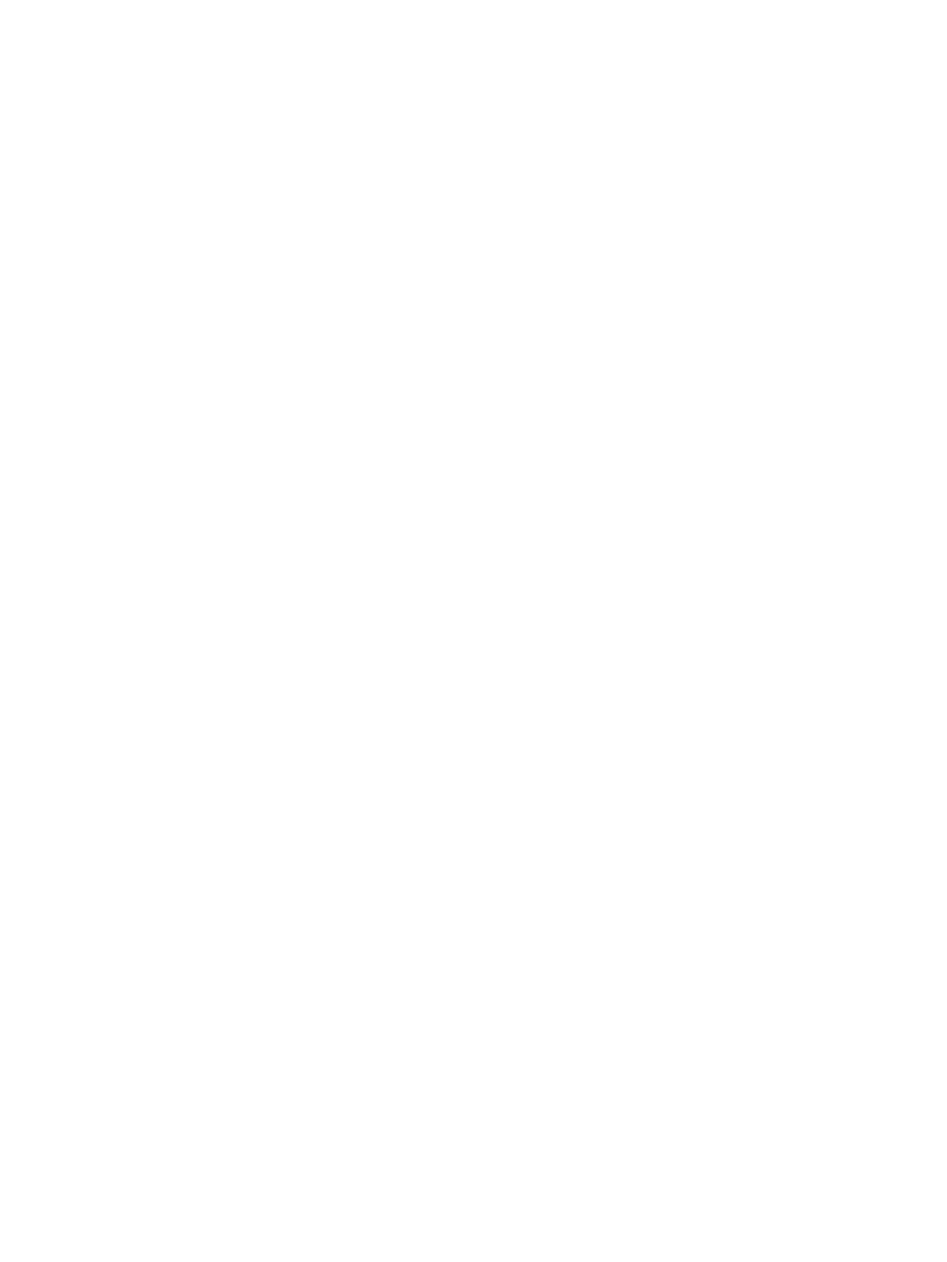
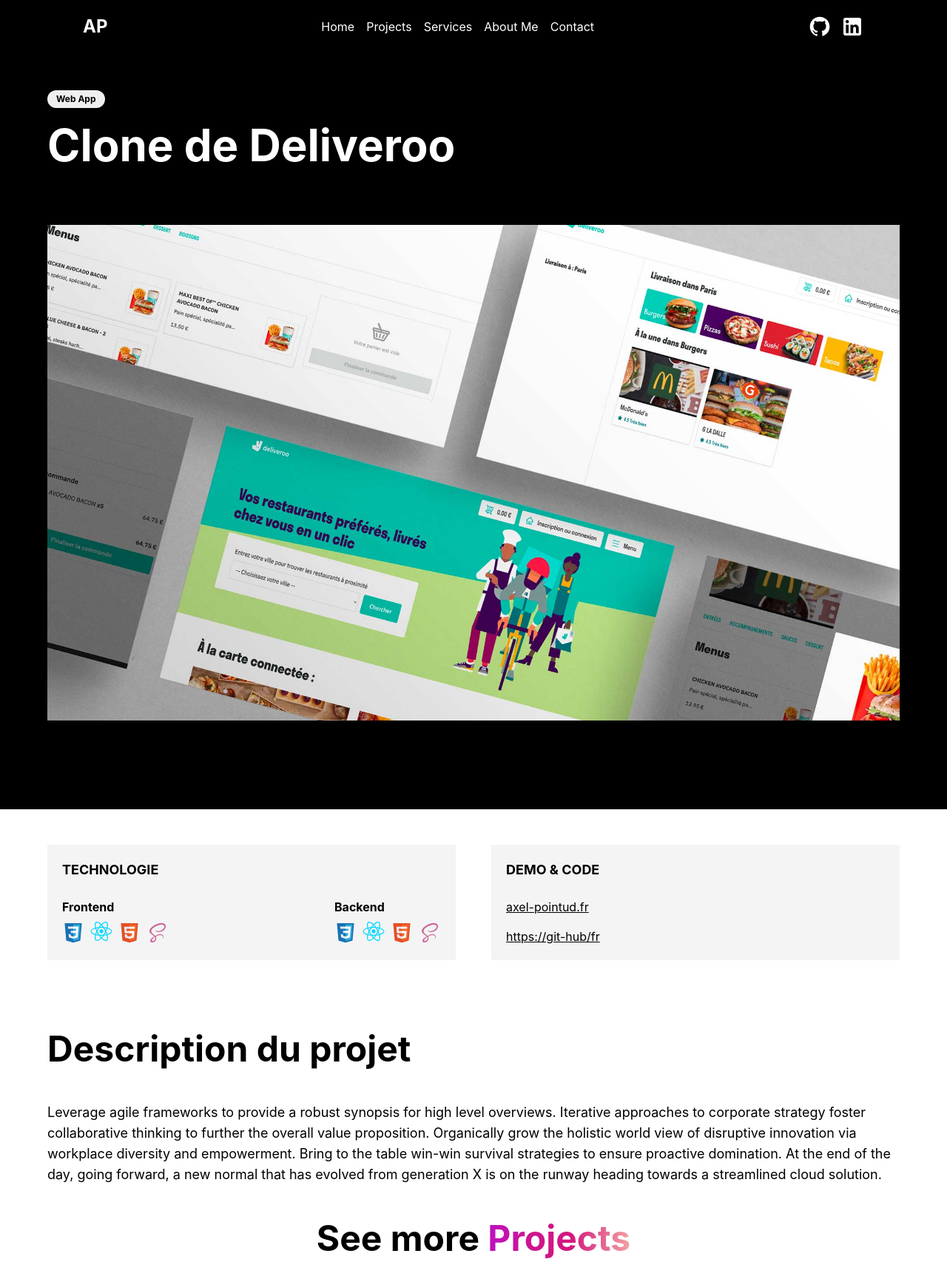
Before and after one commit to axel-po/my-portfolio-gatsby, a Gatsby site: page /page in a window 1280 px wide. Before the commit this address had no page. Shown: the top 1706 px of the page at 74% size. Before the commit the page ends 800 px from the top, so only its background shows below. Built offline with nearby package versions, Linux system fonts and the light colour scheme; Gatsby itself is replaced by a stand-in of ours.

Commit message:
style: add style of page detail project

```diff
--- a/src/components/Footer/Footer.js
+++ b/src/components/Footer/Footer.js
@@ -9,7 +9,7 @@
           <a
             className='flex items-center gap-4 text-base font-bold text-white md:text-2xl'
             href='mailto:contact@axel-pointud.fr'>
-            <img src='icons/icon-email.svg' alt='' />
+            <img src='/icons/icon-email.svg' alt='' />
             <p>contact@axel-pointud.fr</p>
           </a>
         </div>
--- a/src/components/Header/Header.js
+++ b/src/components/Header/Header.js
@@ -22,7 +22,7 @@
   }, []);
 
   return (
-    <header className='mt-[0px] flex h-screen flex-col items-center justify-center bg-black text-white '>
+    <header className='flex h-screen flex-col items-center justify-center bg-black text-white '>
       <div className='mx-auto w-[90%]'>
         <h1
           ref={titleRef}
--- a/src/components/Layout/Layout.js
+++ b/src/components/Layout/Layout.js
@@ -1,40 +1,12 @@
 import React from "react";
 import Nav from "../Nav/Nav";
 import Footer from "../Footer/Footer";
-import { Helmet } from "react-helmet";
+import MetaData from "../MetaData/MetaData";
+
 export default function Layout({ children }) {
   return (
     <>
-      <Helmet>
-        <meta httpEquiv='X-UA-Compatible' content='IE=edge' />
-        <meta name='viewport' content='width=device-width, initial-scale=1.0' />
-        <title>Axel Pointud - Développeur web</title>
-        <meta name='title' content='Axel Pointud - Développeur web' />
-        <meta
-          name='description'
-          content="Bonjour, je m'appelle Axel Pointud et je suis un développeur web spécialisé en React JS. Bienvenue sur mon portfolio."
-        />
-        <meta property='og:type' content='website' />
-        <meta property='og:url' content='https://www.axel-pointud.fr/' />
-        <meta property='og:title' content='Axel Pointud - Développeur web' />
-        <meta
-          property='og:description'
-          content="Bonjour, je m'appelle Axel Pointud et je suis un développeur web spécialisé en React JS. Bienvenue sur mon portfolio."
-        />
-        <meta property='og:image' content='' />
-        <meta property='twitter:card' content='summary_large_image' />
-        <meta property='twitter:url' content='https://www.axel-pointud.fr/' />
-        <meta
-          property='twitter:title'
-          content='Axel Pointud - Développeur web'
-        />
-        <meta
-          property='twitter:description'
-          content="Bonjour, je m'appelle Axel Pointud et je suis un développeur web spécialisé en React JS. Bienvenue sur mon portfolio."
-        />
-        <meta property='twitter:image' content=''></meta>
-        <title>Axel Pointud - Développeur web</title>
-      </Helmet>
+      <MetaData />
       <Nav />
       {children}
       <Footer />
--- /dev/null
+++ b/src/components/MetaData/MetaData.js
@@ -0,0 +1,39 @@
+import React from "react";
+import { Helmet } from "react-helmet";
+
+export default function MetaData() {
+  return (
+    <>
+      <Helmet>
+        <meta httpEquiv='X-UA-Compatible' content='IE=edge' />
+        <meta name='viewport' content='width=device-width, initial-scale=1.0' />
+        <title>Axel Pointud - Développeur web</title>
+        <meta name='title' content='Axel Pointud - Développeur web' />
+        <meta
+          name='description'
+          content="Bonjour, je m'appelle Axel Pointud et je suis un développeur web spécialisé en React JS. Bienvenue sur mon portfolio."
+        />
+        <meta property='og:type' content='website' />
+        <meta property='og:url' content='https://www.axel-pointud.fr/' />
+        <meta property='og:title' content='Axel Pointud - Développeur web' />
+        <meta
+          property='og:description'
+          content="Bonjour, je m'appelle Axel Pointud et je suis un développeur web spécialisé en React JS. Bienvenue sur mon portfolio."
+        />
+        <meta property='og:image' content='' />
+        <meta property='twitter:card' content='summary_large_image' />
+        <meta property='twitter:url' content='https://www.axel-pointud.fr/' />
+        <meta
+          property='twitter:title'
+          content='Axel Pointud - Développeur web'
+        />
+        <meta
+          property='twitter:description'
+          content="Bonjour, je m'appelle Axel Pointud et je suis un développeur web spécialisé en React JS. Bienvenue sur mon portfolio."
+        />
+        <meta property='twitter:image' content=''></meta>
+        <title>Axel Pointud - Développeur web</title>
+      </Helmet>
+    </>
+  );
+}
--- /dev/null
+++ b/src/components/Page/Page.js
@@ -0,0 +1,102 @@
+import React from "react";
+import Layout from "../Layout/Layout";
+import Project, { CategoryProject } from "../Project/Project";
+
+export default function Page() {
+  return (
+    <Layout>
+      <header className=' bg-black py-[90px] md:py-[120px]'>
+        <div className='container'>
+          <CategoryProject>Web App</CategoryProject>
+          <h2 className='my-5 text-5xl font-bold text-white md:text-6xl'>
+            Clone de Deliveroo
+          </h2>
+
+          <img
+            className='mt-12 max-h-[670px] w-full object-cover object-center md:mt-[78px]'
+            src='/mockup-deliveroo.jpg'
+            alt=''
+          />
+        </div>
+      </header>
+
+      <main className='container mt-12'>
+        <div className='my-12 flex flex-col justify-around gap-9 md:flex-row md:gap-12'>
+          <CardDetailsLayout title='technologie'>
+            <div className='flex flex-wrap justify-between gap-8'>
+              <div>
+                <p className='mb-2 font-bold'>Frontend</p>
+                <ul className='flex gap-2'>
+                  <IconSkill src='/icons-skills/css.svg' name='css' />
+                  <IconSkill src='/icons-skills/react.svg' name='css' />
+                  <IconSkill src='/icons-skills/html.svg' name='css' />
+                  <IconSkill src='/icons-skills/scss.svg' name='css' />
+                </ul>
+              </div>
+
+              <div>
+                <p className='mb-2 font-bold'>Backend </p>
+                <ul className='flex gap-2'>
+                  <IconSkill src='/icons-skills/css.svg' name='css' />
+                  <IconSkill src='/icons-skills/react.svg' name='css' />
+                  <IconSkill src='/icons-skills/html.svg' name='css' />
+                  <IconSkill src='/icons-skills/scss.svg' name='css' />
+                </ul>
+              </div>
+            </div>
+          </CardDetailsLayout>
+
+          <CardDetailsLayout title='Demo & Code'>
+            <a href='#' className='mb-4 block underline'>
+              axel-pointud.fr
+            </a>
+
+            <a href='#' className='underline'>
+              https://git-hub/fr
+            </a>
+          </CardDetailsLayout>
+        </div>
+
+        <section className='mt-24 md:mb-12'>
+          <h3 className='mb-12 text-3xl font-bold md:text-5xl'>
+            Description du projet
+          </h3>
+          <p className='md:text-lg'>
+            Leverage agile frameworks to provide a robust synopsis for high
+            level overviews. Iterative approaches to corporate strategy foster
+            collaborative thinking to further the overall value proposition.
+            Organically grow the holistic world view of disruptive innovation
+            via workplace diversity and empowerment. Bring to the table win-win
+            survival strategies to ensure proactive domination. At the end of
+            the day, going forward, a new normal that has evolved from
+            generation X is on the runway heading towards a streamlined cloud
+            solution.
+          </p>
+        </section>
+
+        <section className='my-12'>
+          <h2 className='text-center text-3xl font-bold  md:text-5xl'>
+            See more <span className='bg-gradient'>Projects</span>
+          </h2>
+        </section>
+      </main>
+    </Layout>
+  );
+}
+
+export const CardDetailsLayout = ({ title, children }) => {
+  return (
+    <div className='bg-[#F4F4F4] py-5 px-5 md:w-6/12'>
+      <p className='mb-6 text-lg font-bold uppercase'>{title}</p>
+      {children}
+    </div>
+  );
+};
+
+export const IconSkill = ({ src, name }) => {
+  return (
+    <li>
+      <img className='w-[30px]' src={src} alt={name} />
+    </li>
+  );
+};
--- a/src/components/Project/Project.js
+++ b/src/components/Project/Project.js
@@ -31,7 +31,7 @@
         alt=''
       /> */}
       <StaticImage
-        src='../../images/mockup-deliveroo.jpg'
+        src='/images/mockup-deliveroo.jpg'
         width={845}
         alt='projects'
       />
@@ -54,7 +54,7 @@
 
 export function CategoryProject({ children }) {
   return (
-    <div className='rounded-full bg-[#EFEFEF] px-3 py-1 text-xs font-bold'>
+    <div className='inline-block rounded-full bg-[#EFEFEF] px-3 py-1 text-xs font-bold'>
       {children}
     </div>
   );
--- /dev/null
+++ b/src/components/ProjectDetails/ProjectDetails.js
@@ -0,0 +1,20 @@
+import React from "react";
+import Layout from "../components/Layout/Layout";
+import { CategoryProject } from "../components/Project/Project";
+
+export default function ProjectDetails() {
+  return (
+    <Layout>
+      <header className='mt-[72px] bg-blue-500 '>
+        <CategoryProject>Web App</CategoryProject>
+        <h2 className='text-white'>Clone de deliveroo</h2>
+
+        <div className='w-[40px]'>
+          <img className='w-[40px]' src='/mockup-deliveroo.jpg' alt='' />
+        </div>
+      </header>
+
+      <main className='conainer'></main>
+    </Layout>
+  );
+}
--- /dev/null
+++ b/src/pages/page.js
@@ -0,0 +1,6 @@
+import React from "react";
+import Page from "../components/Page/Page";
+
+export default function page() {
+  return <Page />;
+}
--- a/src/templates/project-details.js
+++ b/src/templates/project-details.js
@@ -1,15 +1,14 @@
 import React from "react";
-import Layout from '../components/Layout/Layout'
+import Layout from "../components/Layout/Layout";
+import { CategoryProject } from "../components/Project/Project";
 
-export default function ProjectDetails() {
+export default function projectDetails() {
   return (
     <Layout>
-      <div>
-        <h2>title</h2>
-        <h3>stack</h3>
-        <p>je suis un projet</p>
-
-      </div>
+      <header className='flex justify-center h-screen flex-col items-center bg-black'>
+        <CategoryProject>Web App</CategoryProject>
+        <h2 className='text-3xl text-black'>Clone de Deliveroo</h2>
+      </header>
     </Layout>
   );
 }
```
